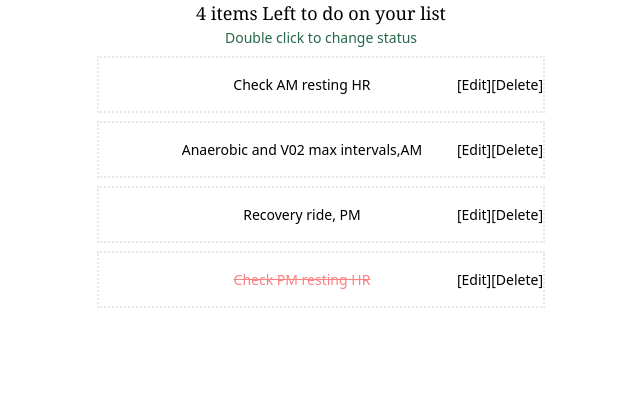
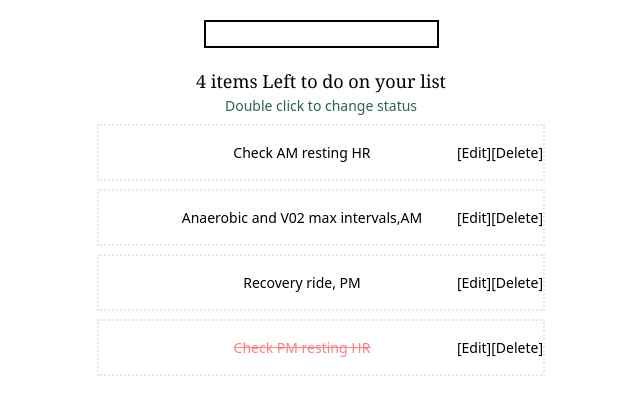
Before and after one commit to cassking/hooks-crud-app, a React (Create React App) app in the folder hooks-todos/: page / in a window 1280 px wide. Shown: the top 414 px of the page, without its empty margins (319-959 px from the left). Built offline with nearby package versions, Linux system fonts and the light colour scheme.

Commit message:
add delete add udpate reducer

```diff
--- /dev/null
+++ b/hooks-todos/src/components/TodoForm.js
@@ -0,0 +1,29 @@
+import { getDefaultNormalizer } from '@testing-library/react';
+import React, { useState, useContext } from 'react';
+import TodosContext from '../context';
+
+
+export default function TodoForm() {
+const [todo, setTodo]= useState("")
+const {state, dispatch} = useContext(TodosContext)
+
+const handleSubmit = (event) => {
+  event.preventDefault();
+  dispatch({type: "ADD_TODO", payload: todo});
+  setTodo("")
+}
+
+  return (
+    <form
+    onSubmit={handleSubmit}
+    className="flex justify-center p-5">
+    <input
+      type="text"
+      className="border-black border-solid border-2"
+      onChange={ (event) => setTodo(event.target.value)}
+      value={todo}/>
+
+    </form>
+  )
+
+}
--- a/hooks-todos/src/components/TodoList.js
+++ b/hooks-todos/src/components/TodoList.js
@@ -18,7 +18,12 @@ export default function TodoList() {
         <span
         onDoubleClick={ () => dispatch({type: "TOGGLE_TODO", payload: todo })}
         className={`flex-1 ml-12 cursor-pointer ${todo.complete && "line-through text-red-400"}`}>{todo.text}</span>
-        <button> [Edit] </button>        <button> [Delete] </button>
+        <button
+        onDoubleClick={ () => dispatch({type: "EDIT_TODO", payload: todo })}
+        >[Edit]</button>
+        <button
+          onDoubleClick={ () => dispatch({type: "DELETE_TODO", payload: todo })}
+        >[Delete]</button>
 
         </li>
       ))}
--- a/hooks-todos/src/index.js
+++ b/hooks-todos/src/index.js
@@ -5,6 +5,7 @@ import * as serviceWorker from './serviceWorker';
 import TodosContext from './context';
 import todosReducer from './reducer';
 import TodoList from './components/TodoList';
+import TodoForm from './components/TodoForm';
 
 const App = () => {
   const initialState = useContext(TodosContext)
@@ -14,6 +15,7 @@ const App = () => {
   return (
 
     <TodosContext.Provider value={{ state, dispatch }}>
+      <TodoForm/>
       <TodoList />
     </TodosContext.Provider>
   )
--- a/hooks-todos/src/reducer.js
+++ b/hooks-todos/src/reducer.js
@@ -1,3 +1,6 @@
+
+import { v4 as uuidv4 } from 'uuid';
+
 export default function reducer(state, action) {
   switch(action.type) {
     case "TOGGLE_TODO":
@@ -10,7 +13,32 @@ export default function reducer(state, action) {
         return {
           ...state,
           todos: toggledTodos
+        };
+
+    case "DELETE_TODO":
+      const filteredTodos = state.todos.filter((todo) =>
+      todo.id !== action.payload.id)
+      return {
+        ...state,
+        todos: filteredTodos
+      };
+      case "ADD_TODO":
+        const newTodo = {
+          id: uuidv4(),
+          text: action.payload,
+          complete: false,
         }
+        const addedTodos = [...state.todos, newTodo]
+        return {
+          ...state,
+          todos: addedTodos
+        }
+      case "EDIT_TODO":
+
+
+      return {
+
+      }
     default:
       return state;
   }
```
Also changed, not shown: 1 other file (tests, documents, lock files or other folders).
